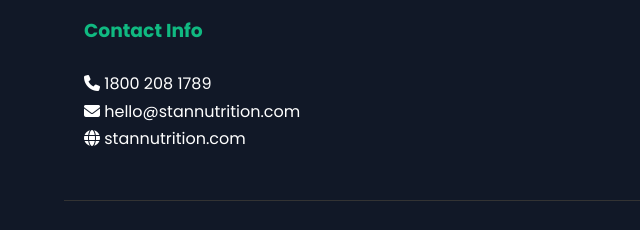
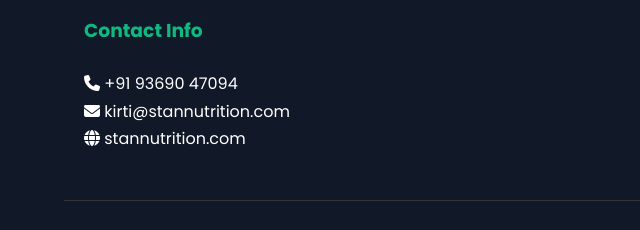
Before and after one commit to skskumarsah1964-png/StanNutrition, a plain HTML site: page about.html in a window 1280 px wide. Shown: the part 3236-3466 px from the top of the page, 0-640 px from the left. Drawn offline with Linux system fonts and the light colour scheme.

Commit message:
final changes

```diff
--- a/about.html
+++ b/about.html
@@ -395,8 +395,8 @@
 
     <div class="footer-col">
       <h3>Contact Info</h3>
-      <p><i class="fas fa-phone"></i> 1800 208 1789</p>
-      <p><i class="fas fa-envelope"></i> hello@stannutrition.com</p>
+      <p><i class="fas fa-phone"></i> +91 93690 47094</p>
+      <p><i class="fas fa-envelope"></i> kirti@stannutrition.com</p>
       <p><i class="fas fa-globe"></i> stannutrition.com</p>
     </div>
   </div>
```
Also changed, not shown: contact.html (+2 -2 lines), index.html (+1 -1 lines), privacy_policy.html (+2 -2 lines), term_condition.html (+2 -2 lines).
